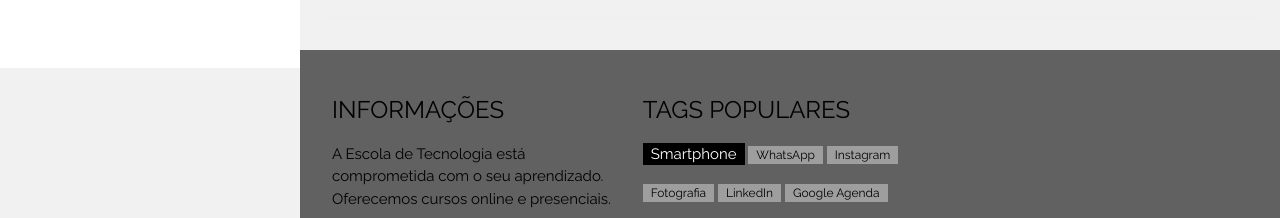
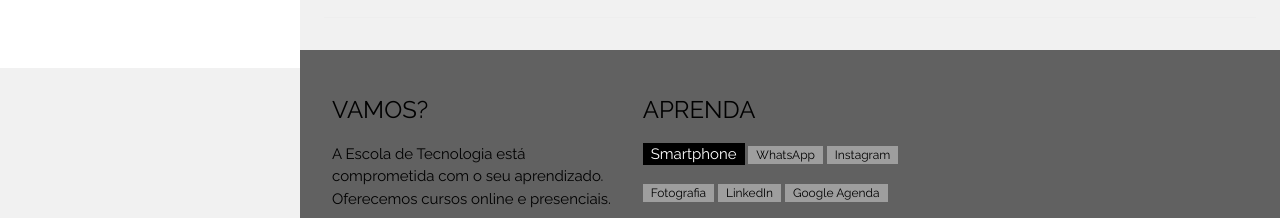
Before and after one commit to marciadosangeles/escola, a plain HTML site: page sobre.html in a window 1280 px wide. Shown: the part 732-950 px from the top of the page. Drawn offline with nearby package versions, Linux system fonts and the light colour scheme.

Commit message:
Update sobre.html

```diff
--- a/sobre.html
+++ b/sobre.html
@@ -74,12 +74,12 @@
 <footer class="rodape-informacoes">
     <div class="w3-row-padding">
       <div class="rodape-coluna-terco">
-        <h3>INFORMAÇÕES</h3>
+        <h3>VAMOS?</h3>
         <p>A Escola de Tecnologia está comprometida com o seu aprendizado. Oferecemos cursos online e presenciais.</p>
       </div>
 
       <div class="rodape-coluna-terco">
-        <h3>TAGS POPULARES</h3>
+        <h3>APRENDA</h3>
       <p>
         <span class="w3-tag w3-black tag-popular">Smartphone</span> <span class="w3-tag w3-grey w3-small tag-popular">WhatsApp</span> <span class="w3-tag w3-grey w3-small tag-popular">Instagram</span>
         <span class="w3-tag w3-grey w3-small tag-popular">Fotografia</span> <span class="w3-tag w3-grey w3-small tag-popular">LinkedIn</span> <span class="w3-tag w3-grey w3-small tag-popular">Google Agenda</span>
```
